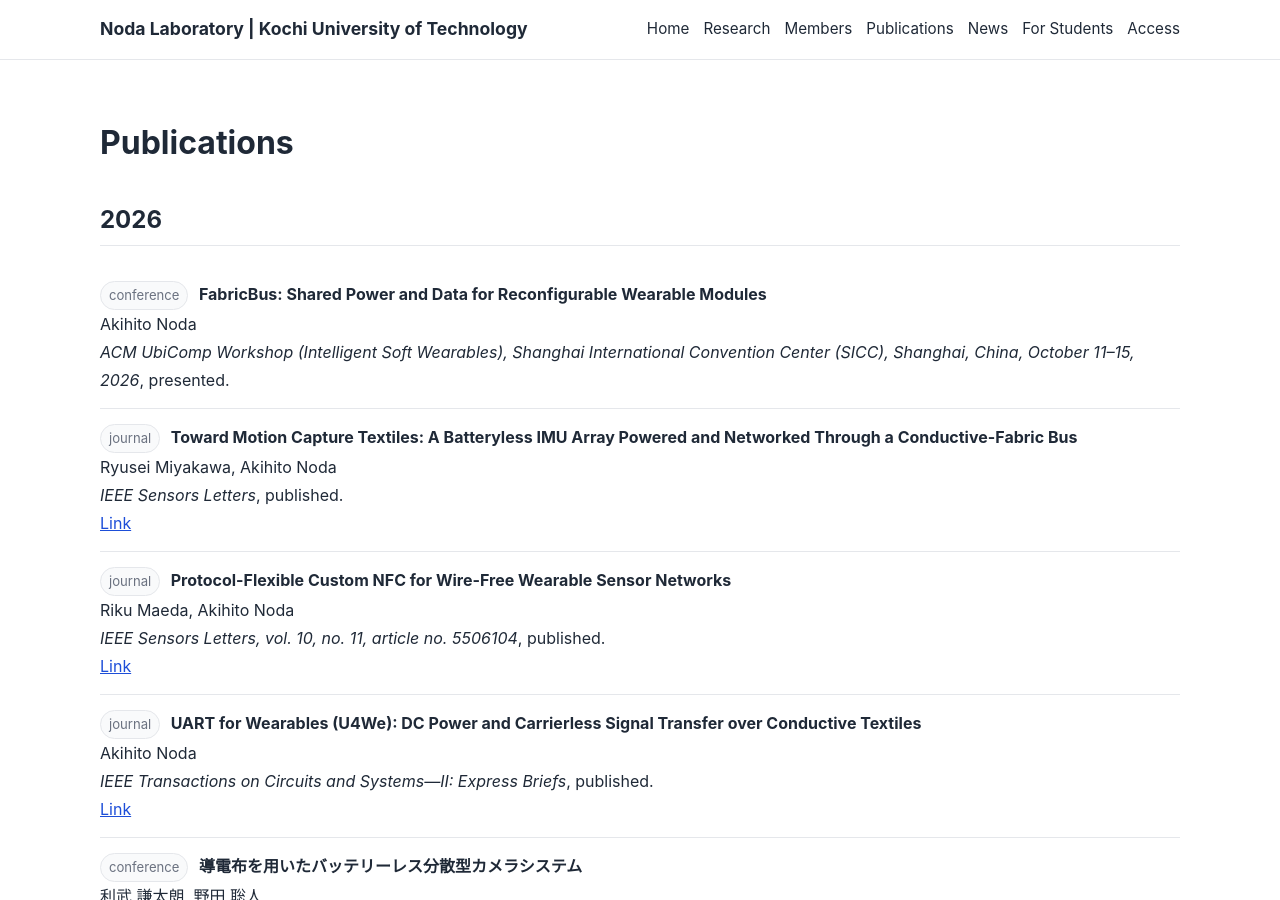
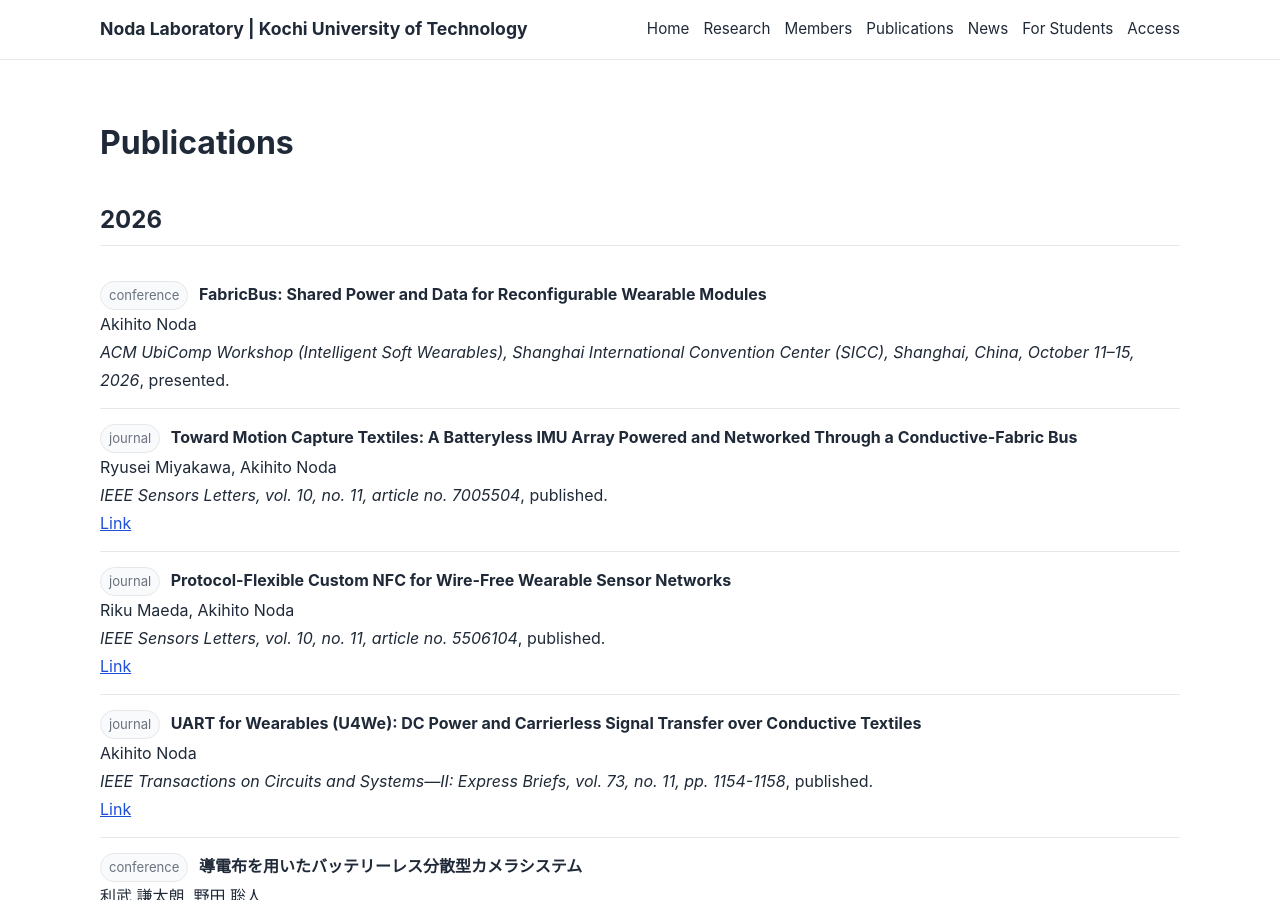
Before and after one commit to akihito-noda/lab-website, a Jekyll site: the page built from publications.md, in a window 1280 px wide and 900 px high. Built offline with Jekyll 4.4.1, drawn with Linux system fonts in a browser that asks for light colours.

Commit message:
Update publications.yml

```diff
--- a/_data/publications.yml
+++ b/_data/publications.yml
@@ -10,7 +10,7 @@
   type: "journal"
   authors: "Ryusei Miyakawa, Akihito Noda"
   title: "Toward Motion Capture Textiles: A Batteryless IMU Array Powered and Networked Through a Conductive-Fabric Bus"
-  venue: "IEEE Sensors Letters"
+  venue: "IEEE Sensors Letters, vol. 10, no. 11, article no. 7005504"
   status: "published"
   url: "https://doi.org/10.1109/LSENS.2026.3744423"
 
@@ -26,7 +26,7 @@
   type: "journal"
   authors: "Akihito Noda"
   title: "UART for Wearables (U4We): DC Power and Carrierless Signal Transfer over Conductive Textiles"
-  venue: "IEEE Transactions on Circuits and Systems—II: Express Briefs"
+  venue: "IEEE Transactions on Circuits and Systems—II: Express Briefs, vol. 73, no. 11, pp. 1154-1158"
   status: "published"
   url: "https://doi.org/10.1109/TCSII.2026.3735640"
 
```
